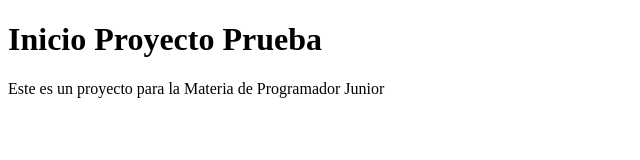
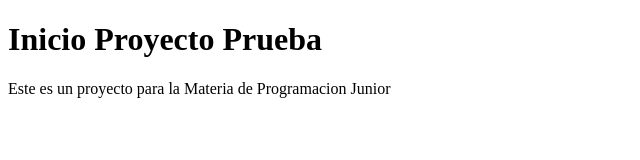
Before and after one commit to solreycachi-collab/ProyectoPruebaInicial, a plain HTML site: page Index.html in a window 1280 px wide. Shown: the full height of the page, 0-640 px from the left. Drawn offline with Linux system fonts and the light colour scheme.

```diff
--- a/Index.html
+++ b/Index.html
@@ -7,6 +7,6 @@
 </head>
 <body>
     <h1>Inicio Proyecto Prueba</h1>
-    <p>Este es un proyecto para la Materia de Programador Junior</p>
+    <p>Este es un proyecto para la Materia de Programacion Junior</p>
 </body>
 </html>
```
